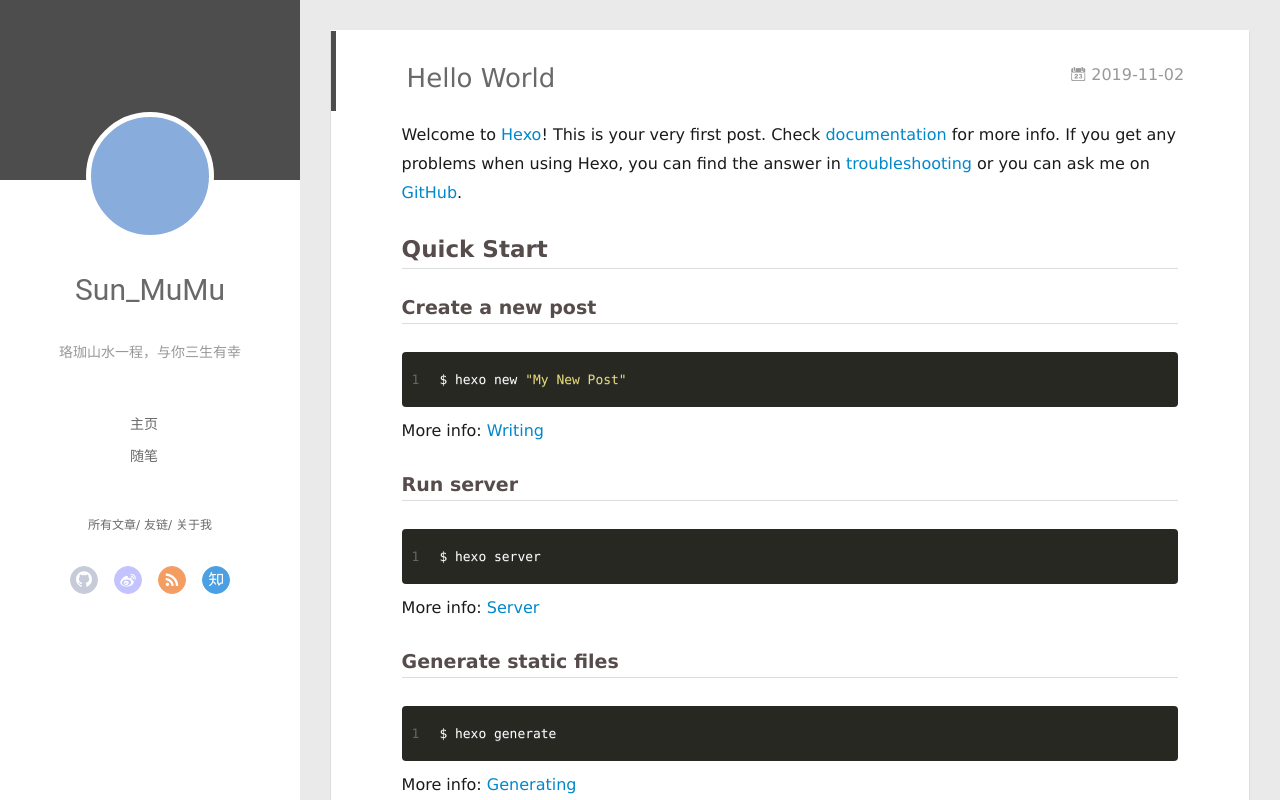
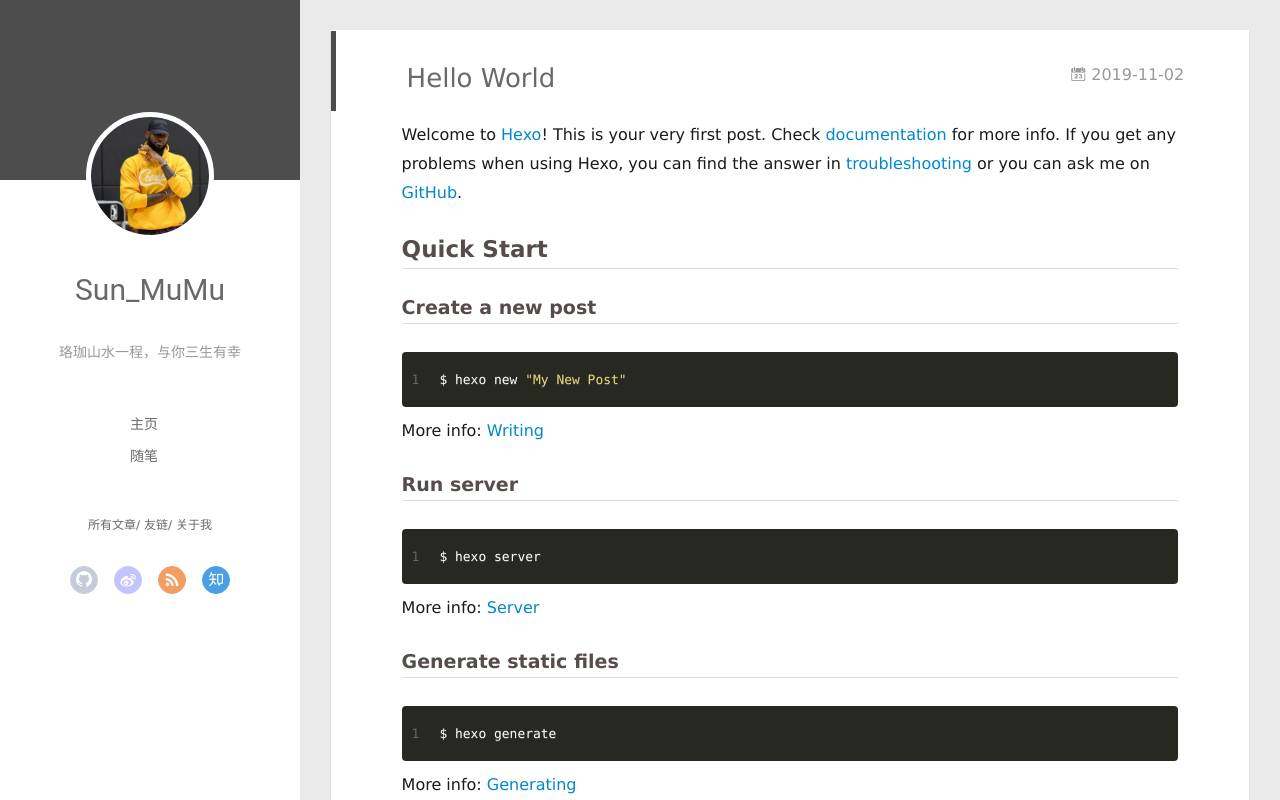
Before and after one commit to sunxr/sunxr.github.io, a plain HTML site: page 2019/11/02/hello-world/index.html in a window 1280 px wide. Drawn offline with Linux system fonts and the light colour scheme.

Commit message:
Site updated: 2019-11-02 00:44:18

```diff
--- a/2019/11/02/hello-world/index.html
+++ b/2019/11/02/hello-world/index.html
@@ -45,7 +45,7 @@
 <div class="intrude-less">
 	<header id="header" class="inner">
 		<a href="/" class="profilepic">
-			<img src="" class="js-avatar">
+			<img src="/img/me.jpg" class="js-avatar">
 		</a>
 		<hgroup>
 		  <h1 class="header-author"><a href="/">Sun_MuMu</a></h1>
@@ -105,7 +105,7 @@
 	<div class="intrude-less">
 		<header id="header" class="inner">
 			<div class="profilepic">
-				<img src="" class="js-avatar">
+				<img src="/img/me.jpg" class="js-avatar">
 			</div>
 			<hgroup>
 			  <h1 class="header-author js-header-author">Sun_MuMu</h1>
```
Also changed, not shown: archives/2019/11/index.html (+2 -2 lines), archives/2019/index.html (+2 -2 lines), archives/index.html (+2 -2 lines), index.html (+2 -2 lines), img/me.jpg (added).
